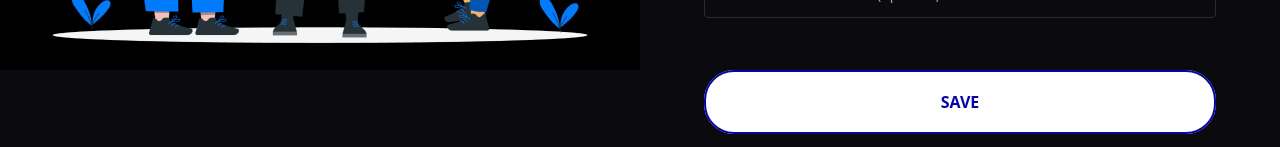
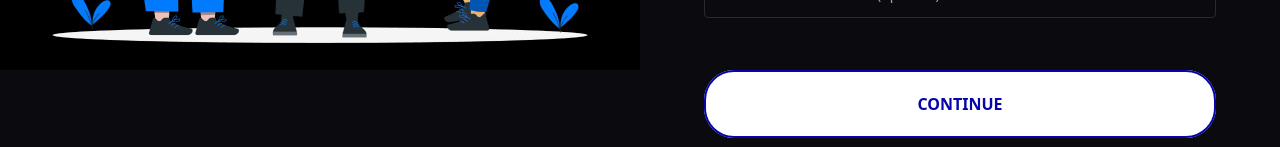
Before and after one commit to Danielskill3/skill3, a React (Vite) app: page /manual-university in a window 1280 px wide. Shown: the part 650-797 px from the top of the page. Built offline with nearby package versions, Linux system fonts and the light colour scheme.

Commit message:
added form validation

```diff
--- a/src/components/ManualUniversityPage.jsx
+++ b/src/components/ManualUniversityPage.jsx
@@ -1,8 +1,10 @@
-import React, { useState, useEffect } from 'react';
+import React, { useState } from 'react';
+import { useNavigate } from 'react-router-dom';
 import BlobButton from './BlobButton';
 import CountryList from './CountryList';
 
 const ManualUniversityPage = () => {
+  const navigate = useNavigate();
   const [formData, setFormData] = useState({
     schoolName: '',
     email: '',
@@ -11,7 +13,6 @@ const ManualUniversityPage = () => {
     region: '',
     website: '',
   });
-  const [loading, setLoading] = useState(false);
 
   const handleChange = (e) => {
     const { name, value } = e.target;
@@ -35,16 +36,8 @@ const ManualUniversityPage = () => {
       });
 
       if (response.ok) {
-        alert('University details saved successfully!');
-        // Clear form
-        setFormData({
-          schoolName: '',
-          email: '',
-          phone: '',
-          country: '',
-          region: '',
-          website: '',
-        });
+        // Navigate to the next page
+        navigate('/personality');
       } else {
         const error = await response.json();
         throw new Error(error.message || 'Failed to save university details');
@@ -163,9 +156,9 @@ const ManualUniversityPage = () => {
 
           <BlobButton
             onClick={handleSubmit}
-            className="w-full mt-8"
+            className="w-full py-3 px-6 text-lg bg-[#0066FF] hover:bg-blue-700 text-white rounded-lg transition-colors mt-8"
           >
-            Save
+            Continue
           </BlobButton>
         </div>
       </div>
```
